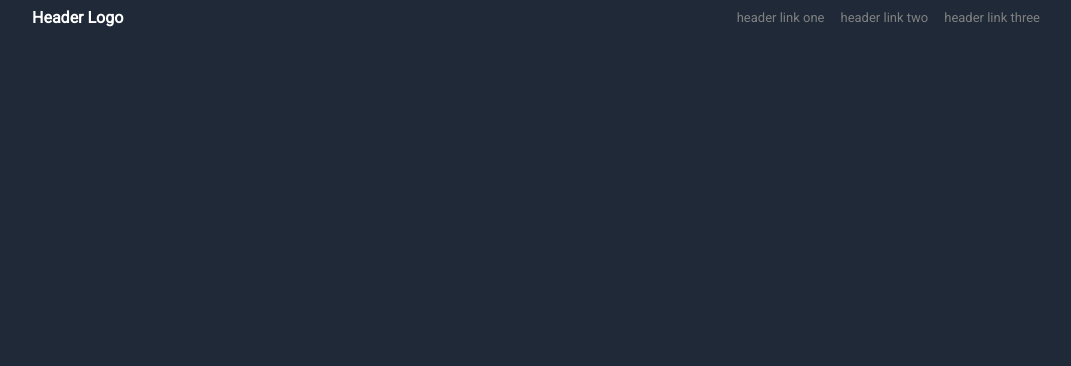
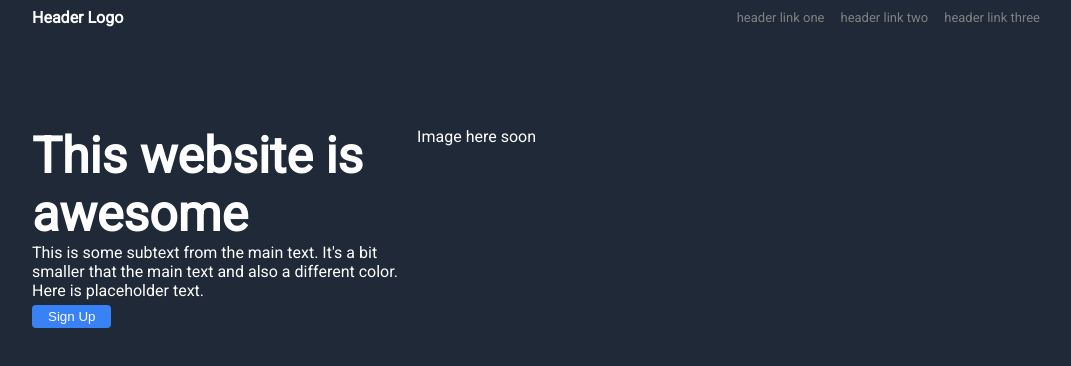
Before and after one commit to johnroul75/Project-Landing-Page, a plain HTML site: page index.html in a window 1280 px wide. Shown: the whole page, without its empty margins (104-1175 px from the left). Drawn offline with Linux system fonts and the light colour scheme.

Commit message:
Complete header and first section of webpage.
I used a lot of divs and flexbox containers to make everything work.
This may not be the highest quality code and it may not be best practice.
But, it is what I am capable of.

```diff
--- a/index.html
+++ b/index.html
@@ -28,8 +28,15 @@
     </div>
     <div class="main-container">
       <div class="section-1">
-        <div class="subsec1"></div>
-        <div class="subsec2"></div>
+        <div class="subsec1">
+          <div class="main-text">This website is awesome</div>
+          <div class="main-subtext">
+            This is some subtext from the main text. It's a bit smaller that the
+            main text and also a different color. Here is placeholder text.
+          </div>
+          <button>Sign Up</button>
+        </div>
+        <div class="subsec2">Image here soon</div>
       </div>
     </div>
     <div class="footer"></div>
--- a/style.css
+++ b/style.css
@@ -6,12 +6,14 @@ html, body {
 body {
     background-color: #1f2937;
     padding: 0px 128px;
+    color: white;
 }
 
 .header {
     display: flex;
     justify-content: space-between;
     align-items: center;
+    margin-bottom: 100px;
 
 }
 
@@ -38,8 +40,40 @@ li {
 .main-container {
     display: flex;
     flex-direction: column;
+
 }
 
 .subsec1 {
     display: flex;
+    flex-direction: column;
+    align-items: flex-start;
+    justify-content: center;
+    flex-wrap: wrap;
+    flex: 1;
 }
+
+.subsec2 {
+    width: ;
+}
+
+.section-1 {
+    display: flex;
+    height: 50%;
+    width: 50%;
+    flex: 1 1 0;
+
+}
+
+.main-text {
+    font-size: 50px;
+    font-weight: 900;
+}
+
+button {
+    padding: 4px 16px;
+    background-color: #3882f6;
+    color: white;
+    border-radius: 4px;
+    border: none;
+    margin-top: 5px;
+}
```
